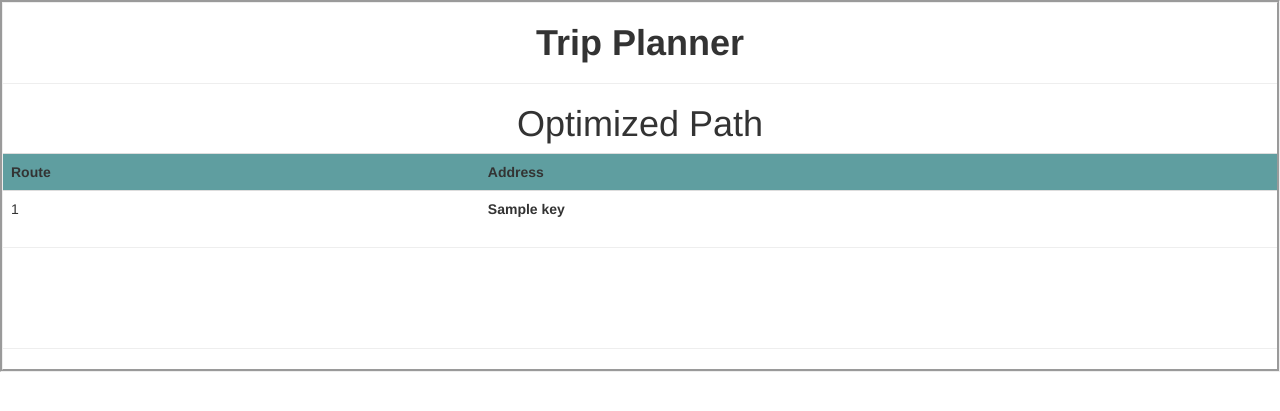
After one commit to Rushin95/CMPE273-Project-1, a Python web app: template myapp/templates/Invoice.html in a window 1280 px wide. The commit adds this page. Shown: the top 411 px of the page. Run offline with Jinja, Linux system fonts and the light colour scheme; the template is opened without the code that fills it: most values are stand-ins (such as "Sample title", 1, 10 or a date in 2020); some libraries are stand-ins or nearby versions.

```diff
--- a/instance/config.py
+++ b/instance/config.py
@@ -3,7 +3,7 @@ import os
 
 #Configure MySQL
 DB_USER = 'root'
-DB_PASSWORD = 'supersecure'
+DB_PASSWORD = 'password'
 DB_NAME = 'development'
 #DB_HOSTNAME = 'mysqlserver'		#docker-compose.yml hostname
 DB_HOSTNAME = 'localhost'           #for local use
--- /dev/null
+++ b/myapp/templates/Invoice.html
@@ -0,0 +1,88 @@
+<!DOCTYPE html>
+<html lang="en">
+<head>
+    <meta charset="UTF-8">
+    <title>Invoice</title>
+</head>
+<link rel="stylesheet" href="https://maxcdn.bootstrapcdn.com/bootstrap/3.3.7/css/bootstrap.min.css">
+<style>
+ #body{
+    border-style: groove;
+ }
+</style>
+<style>
+#rectangle{
+    width:300px;
+    height:300px;
+    background:grey;
+    border-radius: 25px;
+    opacity: 0.5;
+    text-align:center;
+    padding-top: 50px;
+    font-size: 250%;
+    margin-right: 500px;
+    margin-left:200px;
+    box-shadow: 0 6px 10px 0 rgba(0, 0, 0, 1.2), 0 8px 22px 0 rgba(0, 0, 0, 0.40);
+
+
+
+</style>
+
+<body id="body">
+            <h1 align="center"><strong>Trip Planner</strong></h1>
+            <hr>
+            <form>
+                    <h1 align="center">Optimized Path</h1>
+                    <table class="table" align="center">
+                        <th bgcolor="#5F9EA0" align="Right">Route</th>
+                        <th bgcolor="#5F9EA0" align="Left">Address</th>
+
+                        <div id="new">
+                            {% for key in new_dict.iteritems() %}
+                            <tr align="center"></tr>
+
+                                        <td align="Left">{{loop.index}}</td>
+                                        <td align="Left"><id="pck" ><strong>{{key[1]}}</strong></td>
+                             {% endfor %}
+
+
+                            </tr>
+                        </div>
+                    </table>
+                    <hr>
+                    <table>
+                      <tr>
+                          <td>
+                              {% for key in lyft.iteritems() %}
+                                    {% if key[0]==minlyft %}
+                                        <div id="rectangle" align="Left">
+                                        <div class="content">
+                                            <strong>{{key[0]}}</strong><br>
+                                        ${{key[1].avg_cost}}<br>
+                                        </div>
+                                        </div>
+                                    {% endif %}
+
+                           {% endfor %}
+                          </td>
+
+                              <td>
+                                  {% for key in uber.iteritems() %}
+                                {% if key[0] ==min %}
+                                <div id="rectangle" align="Left">
+                                <div class="content">
+                                <strong>{{key[0]}}</strong><br>
+                                ${{key[1].Price}}<br>
+                                </div></div>
+                                 {% endif %}
+                                {% endfor %}
+                           </td>
+                      </tr>
+                    </table>
+                    <br>
+                    <br>
+                    <br>
+                    <hr>
+            </form>
+</body>
+</html>
--- a/myapp/templates/addplaces.html
+++ b/myapp/templates/addplaces.html
@@ -37,7 +37,6 @@
                         <li><a href="{{ url_for('signup') }}">Sign Up</a></li>
                         <li><a href="{{ url_for('places') }}">Add Locations</a></li>
                         <li><a href="{{ url_for('addplaces') }}">Drop Locations</a></li>
-                        <li><a href="{{ url_for('trip') }}">Trip Planner</a></li>
                         <li><a href="{{ url_for('about') }}">About</a></li>
                     </ul>
                 </strong>
--- a/myapp/templates/layout.html
+++ b/myapp/templates/layout.html
@@ -19,7 +19,7 @@
                         <li><a href="{{ url_for('signup') }}">Sign Up</a></li>
                         <li><a href="{{ url_for('places') }}">Add Locations</a></li>
                         <li><a href="{{ url_for('addplaces') }}">Drop Locations</a></li>
-                        <li><a href="{{ url_for('trip') }}">Trip Planner</a></li>
+
                         <li><a href="{{ url_for('about') }}">About</a></li>
                     </ul>
                 </strong>
--- a/myapp/testUber.py
+++ b/myapp/testUber.py
@@ -278,7 +278,7 @@ def Uber():
     route[len(jsonarray)+1]=(dictend['Address'].split(","))[0:4]
     print route
 
-    final={'uberX':uberX,'uberXL':uberXL,'uberSelect':uberSLT,'uberBlack':uberBLK,'uberSUV':uberSUV,'Optimized Route':route}
+    final={'uberX':uberX,'uberXL':uberXL,'uberSelect':uberSLT,'uberBlack':uberBLK,'uberSUV':uberSUV,'OptimizedRoute':route}
     if vari==0:
         final={'uberX':uberX,'uberXL':uberXL,'uberSelect':uberSLT,'uberBlack':uberBLK,'uberSUV':uberSUV}
     return final
```
Also changed, not shown: myapp/GetMin.py (added, +31 -0 lines), myapp/templates/Results.html (+36 -8 lines), myapp/views.py (+48 -29 lines), 9 other files.
